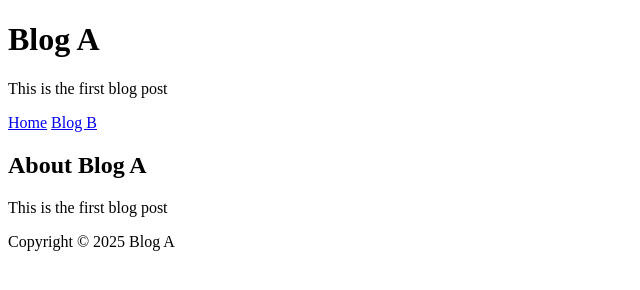
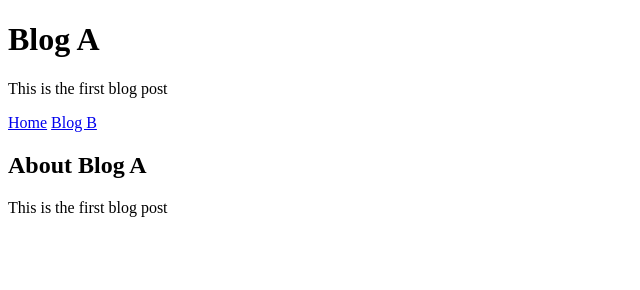
Before and after one commit to zinoo-dez/git-lessons, a plain HTML site: page index.html in a window 1280 px wide. Shown: the whole page, without its empty margins (0-640 px from the left). Drawn offline with Linux system fonts and the light colour scheme.

Commit message:
remove footer from index page

```diff
--- a/index.html
+++ b/index.html
@@ -14,8 +14,6 @@
           <h2>About Blog A</h2>
           <p>This is the first blog post</p>
      </section>
-     <footer>
-          <p>Copyright &copy; 2025 Blog A</p>
-     </footer>
+
 </body>
 </html>
```
